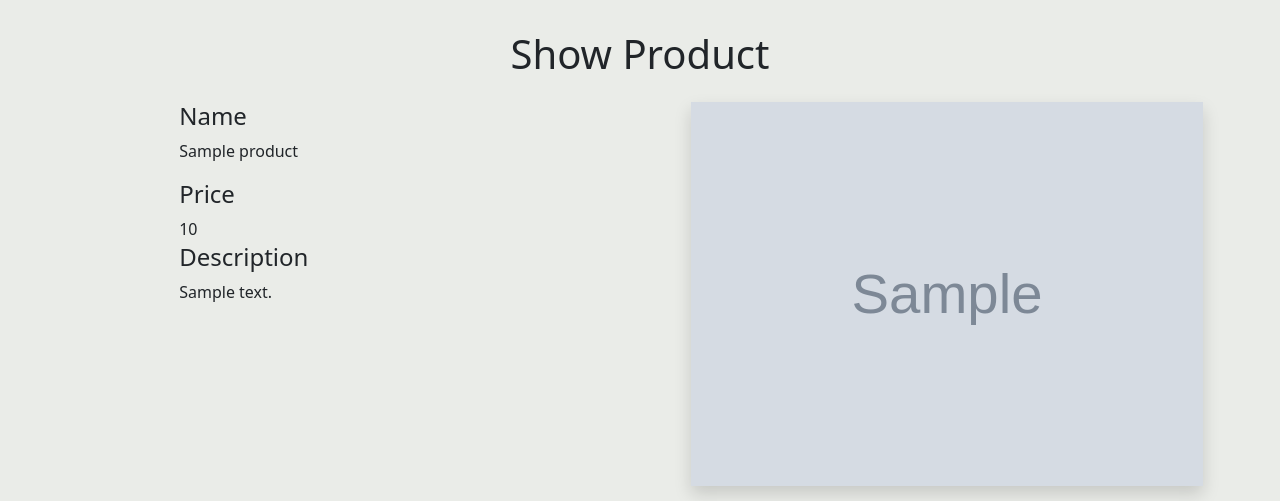
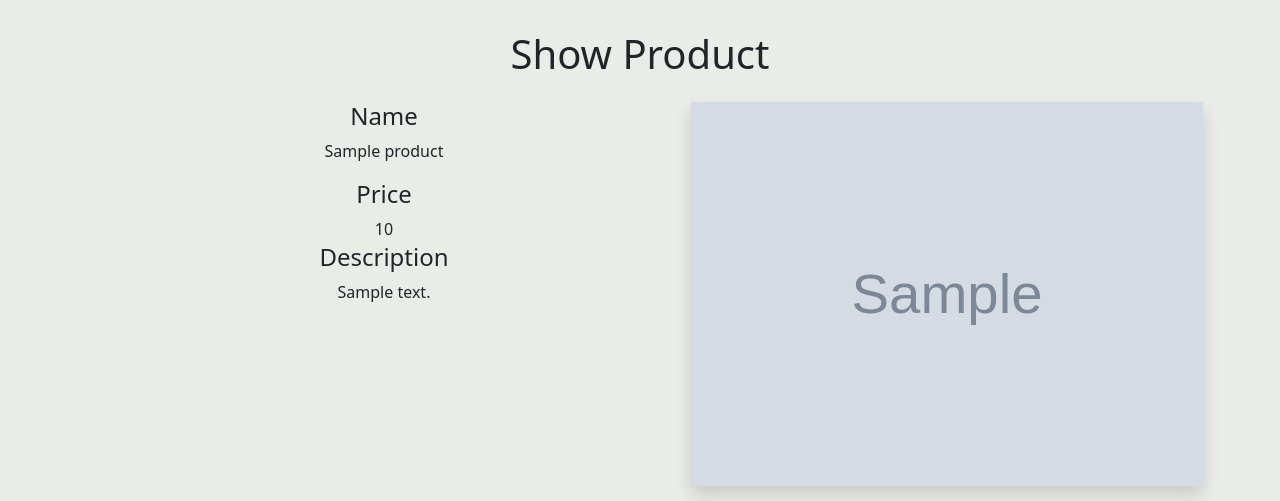
Before and after one commit to DmitriiMal/web-shop-project, a Symfony app: template templates/product/show.html.twig in a window 1280 px wide. Shown: the part 100-601 px from the top of the page. Run offline with Twig, Linux system fonts and the light colour scheme; the template is opened without the code that fills it: most values are stand-ins (such as "Sample title", 1, 10 or a date in 2020); grey boxes marked "Sample" are stand-in pictures; some libraries are stand-ins or nearby versions.

Commit message:
text centered

```diff
--- a/templates/product/show.html.twig
+++ b/templates/product/show.html.twig
@@ -3,7 +3,7 @@
 <div class="container-prim">
   <div>
     <h1 class="text-center mb-4">Show Product</h1>
-    <section class="d-flex justify-content-around ">
+    <section class="d-flex justify-content-around text-center ">
       <div style="width:40%;">
          <h4>Name</h4>
         <p class="fs-6 mt-2">{{ product.name }}</p>
```
